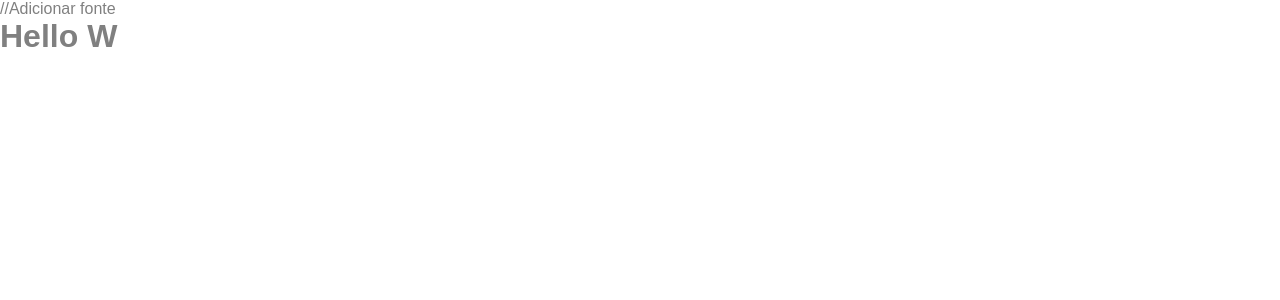
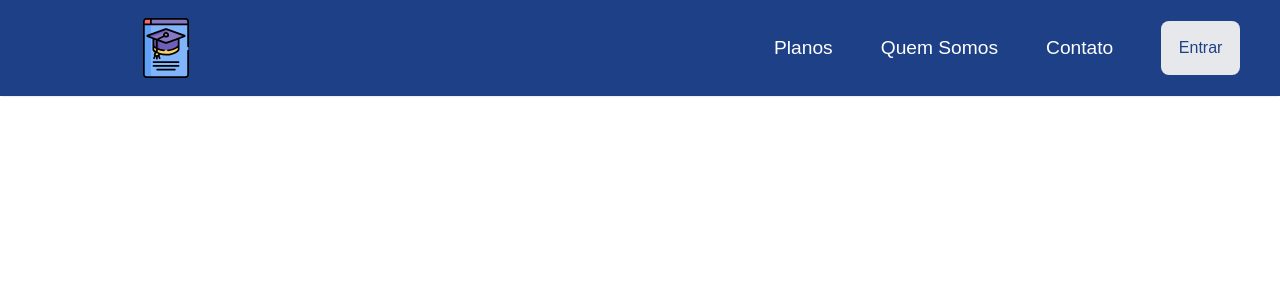
Before and after one commit to RelancioBorgesDev/Projeto-Educacional, a Next.js app: page / in a window 1280 px wide. Shown: the top 300 px of the page. Built offline with nearby package versions, Linux system fonts and the light colour scheme.

Commit message:
Finalizado a header,começando a main

```diff
--- /dev/null
+++ b/src/components/Header/Header.tsx
@@ -0,0 +1,30 @@
+import * as React from 'react';
+import Image from 'next/image'
+import styles from './styles.module.scss'
+
+export default function Header(){
+    return(
+        <header className={styles.header}>
+            <img className={styles.header_logo} src="/logo.svg"
+            alt="logo do site"
+            width={60}
+            height={80}
+            />
+
+                <ul className={styles.bar_list}>
+                    <li className={styles.bar_list_item}>
+                        <a href="#" className={styles.bar_list_item_link}>Planos</a>
+                    </li>
+                    <li className={styles.bar_list_item}>
+                        <a href="#" className={styles.bar_list_item_link}>Quem Somos</a>
+                    </li>
+                    <li className={styles.bar_list_item}>
+                        <a href="#" className={styles.bar_list_item_link}>Contato</a>
+                    </li>
+
+                    <a href="#"><button type="button" className={styles.btn_login}>Entrar</button></a>
+                </ul>
+
+        </header>
+    );
+}
--- /dev/null
+++ b/src/components/Header/styles.module.scss
@@ -0,0 +1,48 @@
+.header{
+    display: flex;
+    align-items: center;
+    justify-content: space-between;
+    padding: 0.5rem;
+    background-color: var(--dark-blue);
+    width: 100%;
+    box-shadow:  0 2px 2px -2px rgba(0,0,0,.2);
+
+
+    img{
+        margin-left: 8rem;
+    }
+
+    .bar_list{
+        display: flex;
+        flex-direction: row;
+        justify-content: space-around;
+        align-items: center;
+        gap: 3rem;
+        margin-right: 2rem;
+        list-style: none;
+
+        .bar_list_item{
+                font-size: 1.2rem;
+                font-weight: 500;
+
+            .bar_list_item_link{
+                text-decoration: none;
+                color: var(--white);
+            }
+        }
+        .btn_login{
+            background-color: var(--gray-100);
+            padding: 1.1rem;
+            border: none;
+            border-radius: 0.5rem;
+            color: var(--dark-blue);
+
+            transition: filter 0.3s;
+
+            &:hover{
+                filter: brightness(0.9);
+                color: var(--blue);
+            }
+        }
+    }
+}
--- a/src/pages/_app.tsx
+++ b/src/pages/_app.tsx
@@ -1,7 +1,15 @@
+import Header from '../components/Header/Header'
 import '../styles/global.scss'
 
 function MyApp({ Component, pageProps }) {
-  return <Component {...pageProps} />
+  return(
+  <div>
+    <main>
+      <Header />
+       <Component {...pageProps} />
+    </main>
+  </div>
+  )
 }
 
 export default MyApp
--- a/src/pages/_document.jsx
+++ b/src/pages/_document.jsx
@@ -5,7 +5,7 @@ export default class MyDocument extends Document{
         return (
             <Html>
                 <Head>
-                    //Adicionar fonte
+
                 </Head>
 
                 <body>
--- a/src/pages/index.tsx
+++ b/src/pages/index.tsx
@@ -2,6 +2,6 @@ import Head from 'next/head'
 
 export default function Home() {
   return (
-    <h1>Hello W</h1>
+    ""
   )
 }
--- a/src/styles/global.scss
+++ b/src/styles/global.scss
@@ -6,6 +6,7 @@
 
 :root{
     --blue: #3663bf;
+    --dark-blue: #1d4086;
 
     --white: #FFF;
 
```
Also changed, not shown: public/logo.svg (added), src/components/Main/Main.tsx (added), src/components/Main/styles.module.scss (added).
